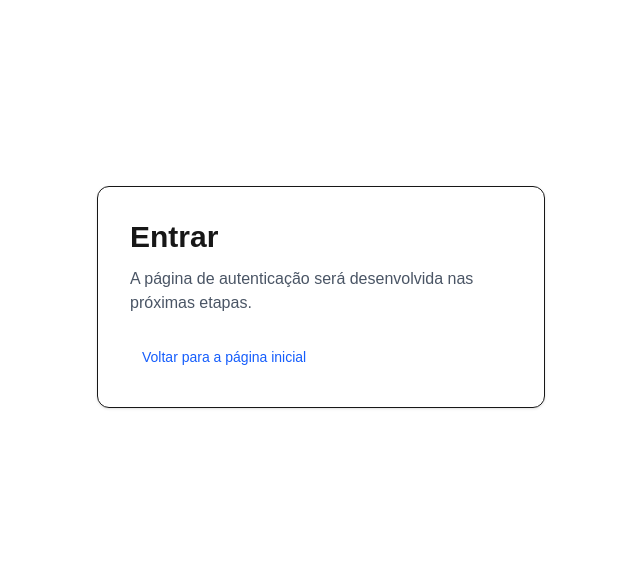
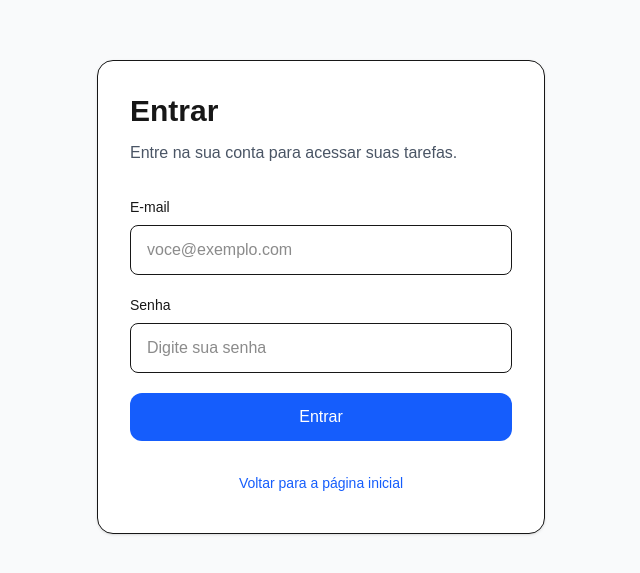
Before and after one commit to jorge-pires/projeto-kanban, a Next.js app: page /login in a window 1280 px wide. Shown: the part 103-676 px from the top of the page, without its empty margins (319-959 px from the left). Built offline with nearby package versions, Linux system fonts and the light colour scheme.

Commit message:
feat: render form on login page

```diff
--- a/app/login/page.tsx
+++ b/app/login/page.tsx
@@ -1,19 +1,29 @@
-import { ButtonLink } from "@/components/ui/button-link";
+import { LoginForm } from "@/components/auth/login-form"
+import { ButtonLink } from "@/components/ui/button-link"
 
 export default function LoginPage() {
   return (
-    <main className="flex min-h-screen items-center justify-center px-6">
-      <section className="w-full max-w-md rounded-xl border p-8 shadow-sm">
-        <h1 className="text-3xl font-bold">Entrar</h1>
+    <main className="flex min-h-screen items-center justify-center bg-gray-50 px-6 py-12">
+      <section className="w-full max-w-md rounded-2xl border bg-white p-8 shadow-sm">
+        <h1 className="text-3xl font-bold">
+          Entrar
+        </h1>
 
         <p className="mt-3 text-gray-600">
-          A página de autenticação será desenvolvida nas próximas etapas.
+          Entre na sua conta para acessar suas tarefas.
         </p>
 
-        <ButtonLink href="/" variant="ghost" size="sm" className="mt-6">
+        <LoginForm />
+
+        <ButtonLink
+          href="/"
+          variant="ghost"
+          size="sm"
+          className="mt-6 w-full"
+        >
           Voltar para a página inicial
         </ButtonLink>
       </section>
     </main>
-  );
+  )
 }
```
